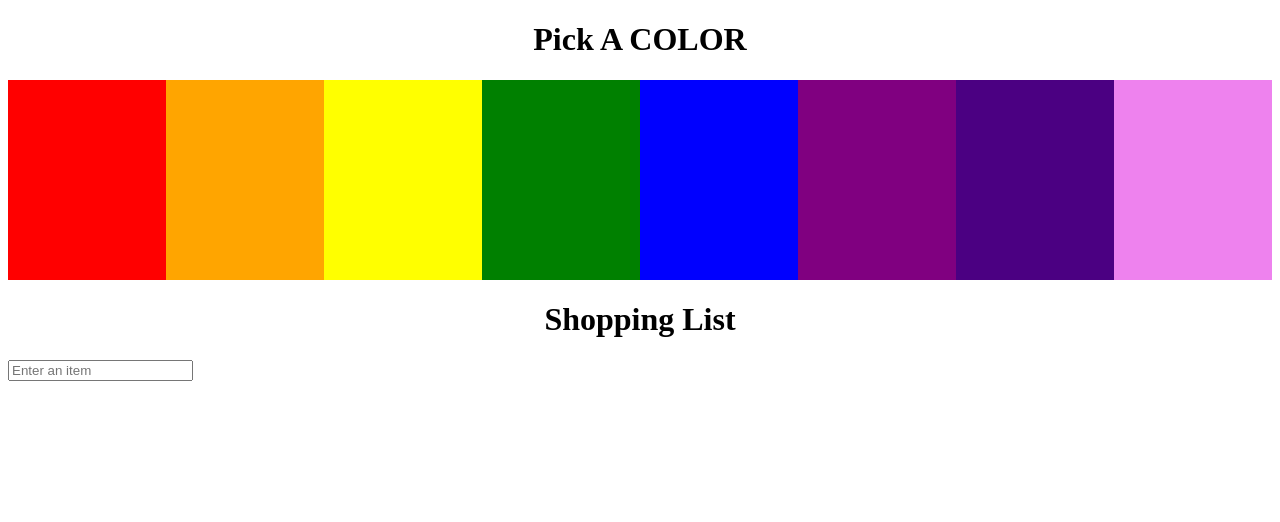
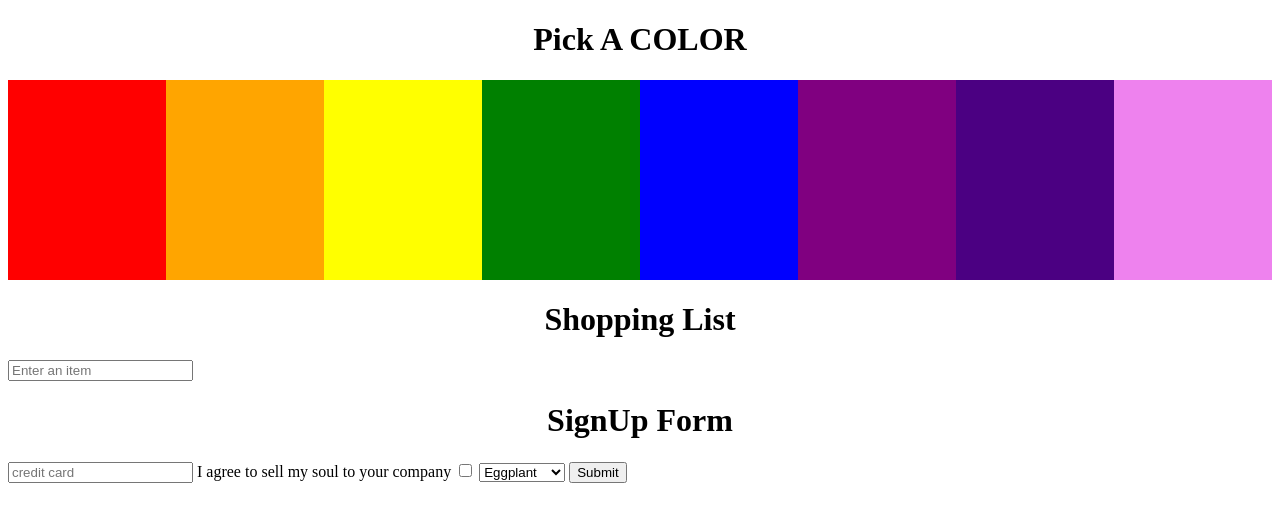
Before and after one commit to Dylananson/udemyJsCourse, a plain HTML site: page section 15/index.html in a window 1280 px wide. Drawn offline with Linux system fonts and the light colour scheme.

Commit message:
finished section 15

```diff
--- a/section 15/app.js
+++ b/section 15/app.js
@@ -87,3 +87,47 @@ addItemInput.addEventListener('keypress', function(e) {
 		this.value = '';
 	}
 });
+
+/**
+ * !160 form events and preventDefault
+ * stops from a form submission which allows us to use the submit event for a form
+ */
+const form = document.querySelector('#signup-form');
+
+const creditCardInput = document.querySelector('#cc');
+const termsCheckbox = document.querySelector('#terms');
+const veggieSelect = document.querySelector('#veggie');
+
+form.addEventListener('submit', function(e) {
+	console.log('cc', creditCardInput.value);
+	console.log('terms', termsCheckbox.checked);
+	console.log('veggieSelect', veggieSelect.value);
+	e.preventDefault();
+});
+
+/**
+ * !Input and Change events
+ */
+
+const formData = {};
+// creditCardInput.addEventListener('input', e => {
+// 	console.log('cc  changed', e);
+// 	formData['cc'] = e.target.value;
+// });
+// veggieSelect.addEventListener('input', e => {
+// 	console.log('veggie changed');
+// 	formData['veggie'] = e.target.value;
+// });
+
+// termsCheckbox.addEventListener('input', e => {
+// 	console.log('CHECKBOX', e);
+// 	formData['agreeToTerms'] = e.target.checked;
+// });
+
+for (let input of [creditCardInput, termsCheckbox, veggieSelect]) {
+	input.addEventListener('input', ({target}) => {
+		const {name, type, value, checked} = target;
+		formData[name] = type === 'checkbox' ? checked : value;
+		console.log(formData);
+	});
+}
--- a/section 15/index.html
+++ b/section 15/index.html
@@ -16,6 +16,23 @@
     <h1>Shopping List</h1>
     <input type="text" id="addItem" placeholder="Enter an item">
     <ul id="items"></ul>
+
+
+    <!--160 Form events and PreventDefault-->
+    <h1>SignUp Form</h1>
+    <form id="signup-form" action="/NOOOO" method="get">
+        <input name="creditCard" type="text" placeholder="credit card" id="cc">
+        <label >
+            I agree to sell my soul to your company
+        </label>
+        <input name="agreeToTerms" type="checkbox" id="terms">
+        <select name="selectedVeggie" id="veggie">
+            <option value="Eggplant">Eggplant</option>
+            <option value="Asparagus">Asparagus</option>
+            <option value="Carrot">Carrot</option>
+        </select>
+        <input type="submit">
+    </form>
     <script src="app.js"></script>
 </body>
 </html>
```
